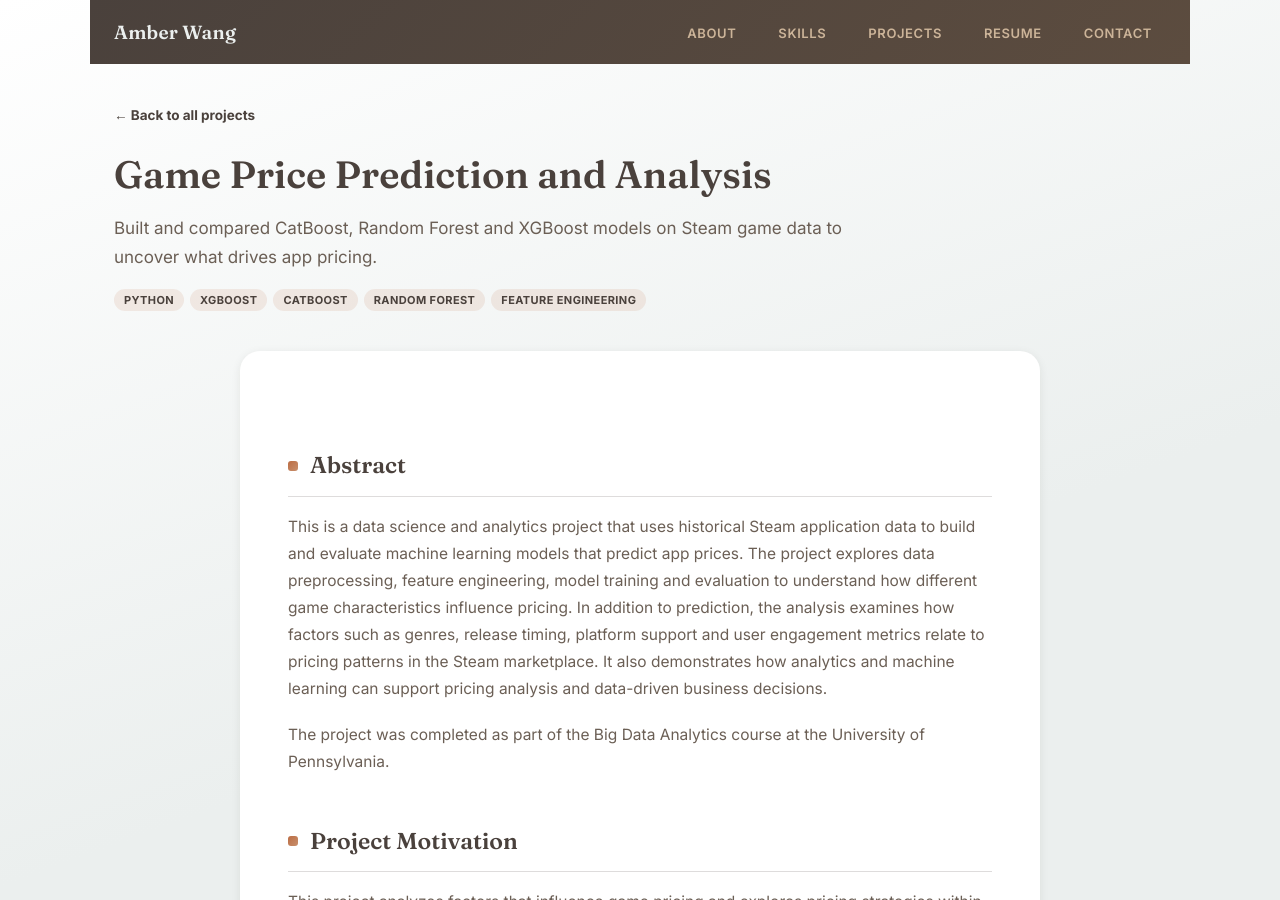
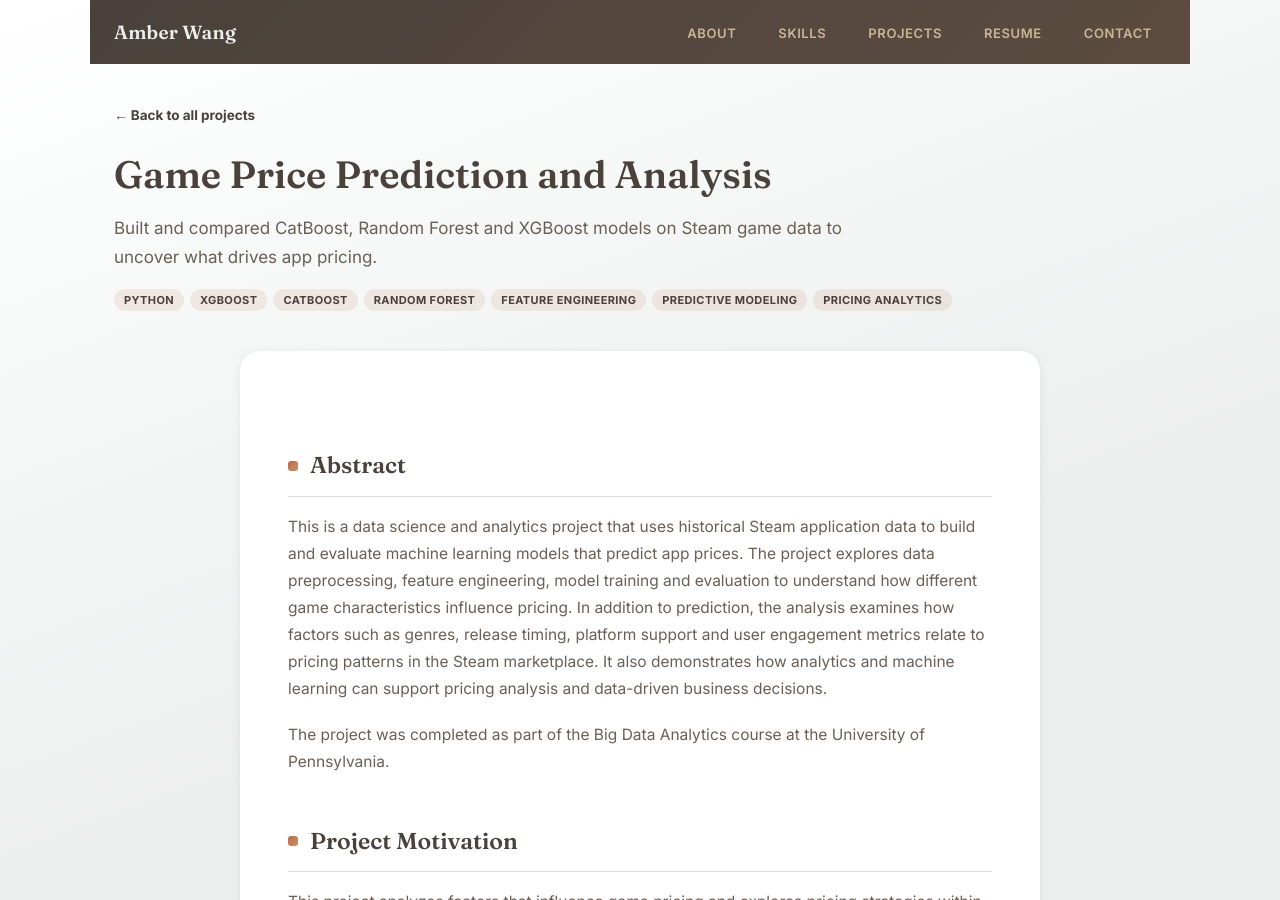
Before and after one commit to amberrrwang/amberrrwang.github.io, a Jekyll site: the page built from game-price-prediction-and-analysis.md, in a window 1280 px wide and 900 px high. Built offline with Jekyll 4.4.1, drawn with Linux system fonts in a browser that asks for light colours.

Commit message:
Update tags

```diff
--- a/game-price-prediction-and-analysis.md
+++ b/game-price-prediction-and-analysis.md
@@ -3,7 +3,7 @@ layout: page
 title: "Game Price Prediction and Analysis"
 permalink: /game-price-prediction-and-analysis/
 summary: "Built and compared CatBoost, Random Forest and XGBoost models on Steam game data to uncover what drives app pricing."
-tags: [Python, XGBoost, CatBoost, Random Forest, Feature Engineering]
+tags: [Python, XGBoost, CatBoost, Random Forest, Feature Engineering, Predictive Modeling, Pricing Analytics]
 ---
 
 ## Abstract
```
